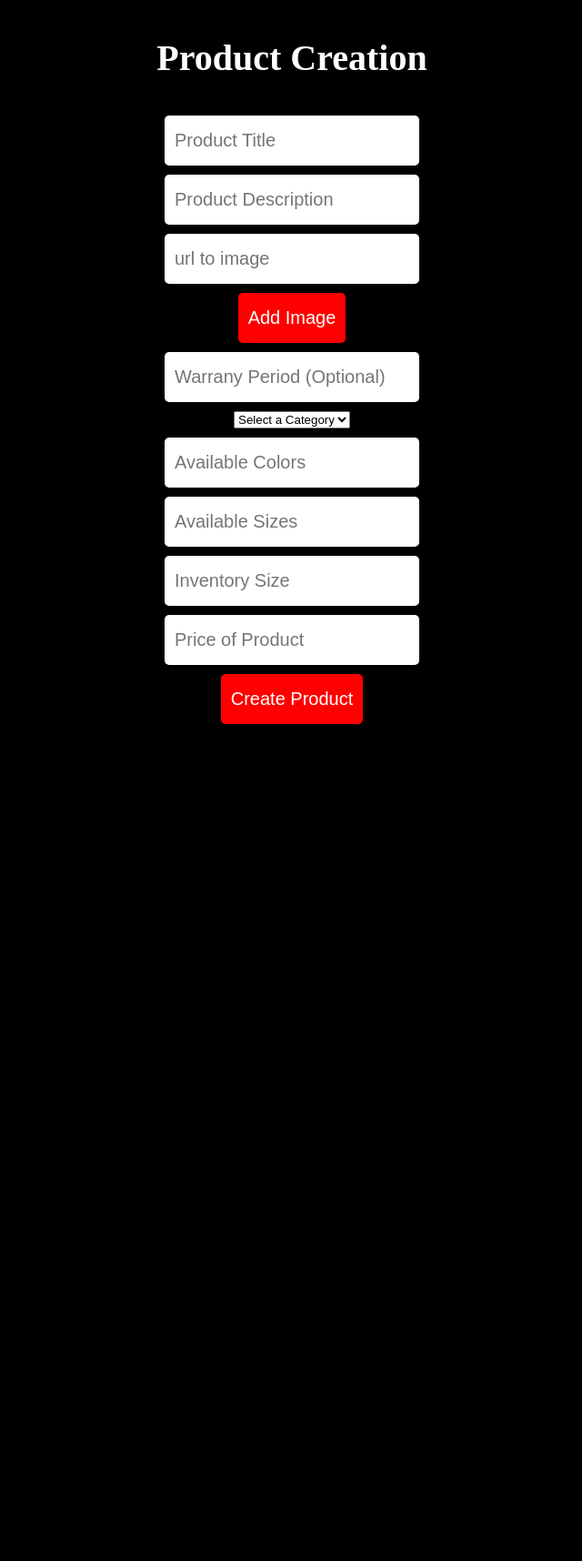
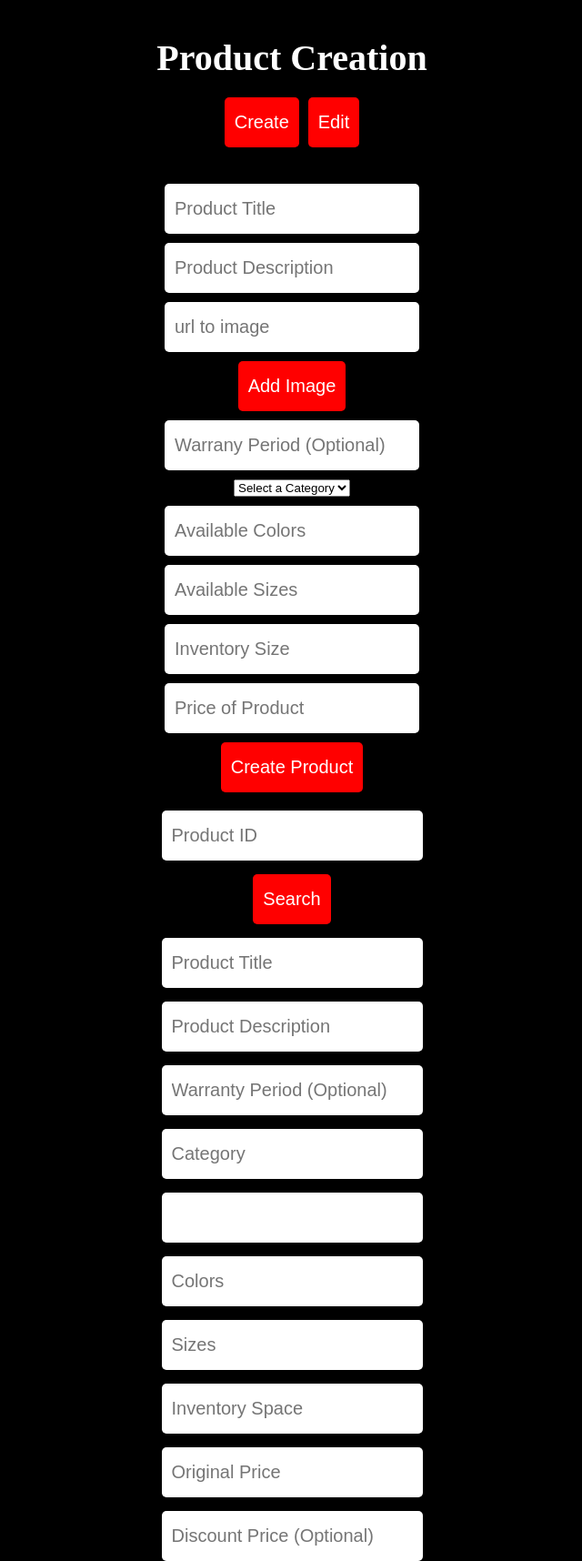
Before and after one commit to mhamaday06/marketplace_final_CSET180, a Flask app: page /product_creation in a window 1280 px wide. Shown: the part 63-1779 px from the top of the page at 91% size, without its empty margins (319-959 px from the left). Before the commit the page ends 859 px from the top, so only its background shows below. Run offline with Flask 3, Linux system fonts and the light colour scheme.

Commit message:
working on edit product page. So far can pull product, and changes from create product to edit product using thecreate / edit buttons at the top.

```diff
--- a/main.py
+++ b/main.py
@@ -142,7 +142,6 @@ def product_page():
     return render_template('product_page.html')
 
 
-
 @app.route('/api/create_product', methods=['POST'])
 def create_product():
     data = request.get_json()
@@ -202,5 +201,26 @@ def get_products():
 
     return jsonify({"products": product_list})
 
+@app.route('/api/product/<int:product_id>', methods=["GET"])
+def get_product(product_id):
+    product = Product.query.get_or_404(product_id)
+
+    product_data = {
+        "product_id": product.product_id,
+        "name": product.name,
+        "description": product.description,
+        "warranty_period": product.warranty_period,
+        "category": product.category,
+        "images": product.images,
+        "colors": product.colors,
+        "sizes": product.sizes,
+        "inventory_space": product.inventory_space,
+        "price": product.price,
+        "discount_price": product.discount_price,
+        "discount_time": product.discount_time.isoformat() if product.discount_time else None
+    }
+
+    return jsonify(product_data)
+
 if __name__ == '__main__':
         app.run(debug=True)
--- a/templates/product_creation.html
+++ b/templates/product_creation.html
@@ -74,6 +74,14 @@
         border-radius: 5px;
     }
 
+    #btn-container {
+        display: flex;
+        justify-content: center;
+        align-items: center;
+        gap: 10px;
+        margin-bottom: 20px;
+    }
+
     .div-body {
         display: flex;
         flex-direction: column;
@@ -103,6 +111,14 @@
         margin-top: 10px;
     }
 
+    #div-edit {
+        display: flex;
+        align-items: center;
+        justify-content: center;
+        flex-direction: column;
+        gap: 15px;
+    }
+
 </style>
 
 <body>
@@ -118,8 +134,13 @@
 
     <h1>Product Creation</h1>
 
+    <div id="btn-container">
+        <button id="create-btn">Create</button>
+        <button id="edit-btn">Edit</button>
+    </div>
+
     <div class="div-body">
-        <div class="div-content">
+        <div class="div-content" id="div-content">
             <input type="text" name="product-title" id="product-title-input" placeholder="Product Title">
             <input type="text" name="product-description" id="product-description-input" placeholder="Product Description">
             <div id="div-image-content">
@@ -147,11 +168,61 @@
             <input type="text" name="price" id="price-input" placeholder="Price of Product">
             <button id="create-product-btn">Create Product</button>
         </div>
+
+        <div id="div-edit">
+            <input type="text" name="product-id-input" id="product-id-input" placeholder="Product ID">
+            <button id="search-btn">Search</button>
+
+            <input type="text" name="title" id="title" placeholder="Product Title">
+            <input type="text" name="product-description" id="description" placeholder="Product Description">
+            <input type="text" name="warranty" id="warranty-period" placeholder="Warranty Period (Optional)">
+            <input type="text" name="category" id="category" placeholder="Category"> <!--Change this to the select thing later-->
+            <input type="text" name="image" id="image-1"> <!--Generate this input as many times as images already loaded into the product (or at least load once in case the user wants to add images)-->
+            <input type="text" name="colors" id="colors" placeholder="Colors">
+            <input type="text" name="sizes" id="sizes" placeholder="Sizes">
+            <input type="text" name="inventory-space" id="inventory-space" placeholder="Inventory Space">
+            <input type="text" name="price" id="price" placeholder="Original Price">
+            <input type="text" name="discount-price" id="discount-price" placeholder="Discount Price (Optional)">
+        </div>
     </div>
 </body>
 
 <script>
     document.addEventListener("DOMContentLoaded", function() {
+
+        const edit_btn = document.getElementById("edit-btn")
+        const create_btn = document.getElementById("create-btn")
+        const create_container = document.getElementById("div-content")
+        const edit_container = document.getElementById("div-edit")
+        const product_id_input = document.getElementById("product-id-input")
+        const search_btn = document.getElementById("search-btn")
+
+        create_btn.addEventListener("click", function() {
+            edit_container.style.display = "none"
+            create_container.style.display = "flex"
+        })
+
+        edit_btn.addEventListener("click", function() {
+            create_container.style.display = "none"
+            edit_container.style.display = "flex"
+        })
+
+        product_id_input.addEventListener("keydown", function(event) {
+            if (event.key == "Enter") {
+                event.preventDefault();
+                search_btn.click()
+            }
+        })
+
+        search_btn.addEventListener("click", async function() {
+            const product_id = product_id_input.value.trim();
+            const res = await fetch(`/api/product/${product_id}`);
+            const product = await res.json()
+
+
+            // console.log(product.name) // for debugging purposes
+        })
+
         // elements
         const product_title_input = document.getElementById("product-title-input")
 
```
Also changed, not shown: templates/product_page.html (+10 -0 lines).
